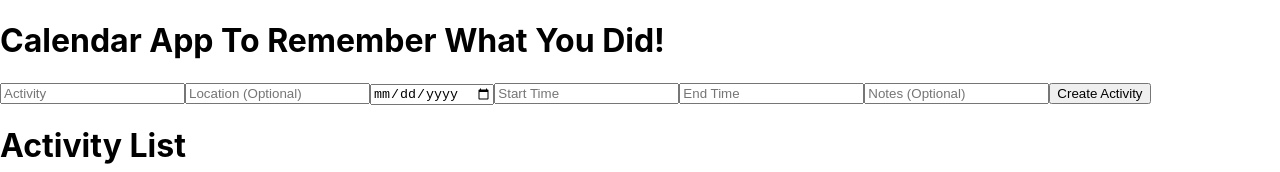
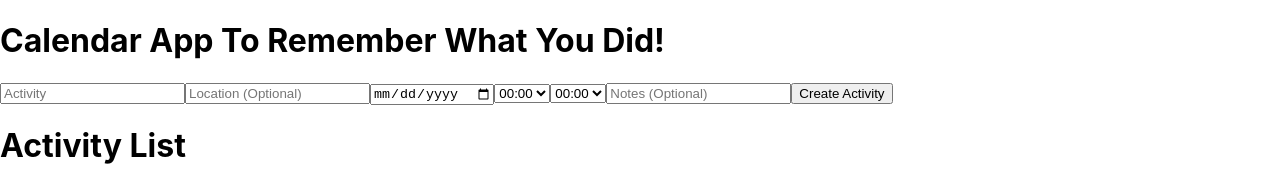
Before and after one commit to jasonbracco/personal-tracker, a React (Create React App) app: page / in a window 1280 px wide. Shown: the top 172 px of the page. Built offline with nearby package versions, Linux system fonts and the light colour scheme.

Commit message:
changed input form to be managed by state, not useRef

```diff
--- a/src/components/ActivityInputForm.tsx
+++ b/src/components/ActivityInputForm.tsx
@@ -1,4 +1,4 @@
-import React, {useRef} from "react"
+import React, {useState} from "react"
 
 interface ActivityFormProps {
     onAddActivity: (activityName: string, date: string, startTime: string, endTime: string, location?: string, notes?:string) => void;
@@ -6,28 +6,30 @@ interface ActivityFormProps {
 
 function ActivityInputForm({ onAddActivity }: ActivityFormProps){
 
-    const activityNameInputRef = useRef<HTMLInputElement>(null); // Check docs for this, when DOM initially loads this doesnt exist
-    const locationInputRef = useRef<HTMLInputElement>(null); // Check docs for this, when DOM initially loads this doesnt exist
-    const dateInputRef = useRef<HTMLInputElement>(null); // Check docs for this, when DOM initially loads this doesnt exist
-    const startTimeInputRef = useRef<HTMLInputElement>(null); // Check docs for this, when DOM initially loads this doesnt exist
-    const endTimeInputRef = useRef<HTMLInputElement>(null); // Check docs for this, when DOM initially loads this doesnt exist
-    const notesInputRef = useRef<HTMLInputElement>(null); // Check docs for this, when DOM initially loads this doesnt exist
+    const [activityName, setActivityName] = useState<string>("");
+    const [location, setLocation] = useState<string>("");
+    const [date, setDate] = useState<string>("");
+    const [startTime, setStartTime] = useState<string>("12:00 AM");
+    const [endTime, setEndTime] = useState<string>("12:00 AM");
+    const [notes, setNotes] = useState<string>("");
+
+    const timeOptions: string[] = [];
+    for (let hour = 0; hour < 24; hour++) {
+        for (let minute = 0; minute < 60; minute += 15) {
+            const time = `${String(hour).padStart(2, "0")}:${String(minute).padStart(2, "0")}`;
+            timeOptions.push(time);
+        }
+    }
 
     function handleNewActivitySubmit(e: React.FormEvent){
         e.preventDefault();
-        const newActivity = activityNameInputRef.current!.value;
-        const newLocation = locationInputRef.current!.value;
-        const newDate = dateInputRef.current!.value //gets date as a string, but as yyyy-mm-dd format
-        const newStartTime = startTimeInputRef.current!.value;
-        const newEndTime = endTimeInputRef.current!.value;
-        const newNotes = notesInputRef.current!.value;
 
-        if (!newActivity || !newStartTime || !newEndTime || !newDate) {
+        if (!activityName || !startTime || !endTime || !date) {
             window.alert('Fill out all required fields.');
             return;
         }
          // Getting date to mm/dd/yyyy format
-        const [year, month, day] = newDate.split("-");
+        const [year, month, day] = date.split("-");
         const dayOfTheWeekIndex = new Date(`${year}-${month}-${day}`).getDay() + 1;
         console.log(dayOfTheWeekIndex)
         const daysOfWeek = ['Sunday', 'Monday', 'Tuesday', 'Wednesday', 'Thursday', 'Friday', 'Saturday'];
@@ -35,25 +37,33 @@ function ActivityInputForm({ onAddActivity }: ActivityFormProps){
         const monthDayYear = `${month}/${day}/${year}`
         const formattedDate = `${dayOfTheWeek}, ${monthDayYear}`
 
-        onAddActivity(newActivity, formattedDate, newStartTime, newEndTime, newLocation, newNotes);
+        onAddActivity(activityName, formattedDate, startTime, endTime, location, notes);
 
-        activityNameInputRef.current!.value = ""
-        startTimeInputRef.current!.value = ""
-        endTimeInputRef.current!.value = ""
-        dateInputRef.current!.value = ""
-        locationInputRef.current!.value = ""
-        notesInputRef.current!.value = ""
+        setActivityName("");
+        setLocation("");
+        setDate("");
+        setStartTime("12:00 AM");
+        setEndTime("12:00 AM");
+        setNotes("");
     }
 
     return(
         <div>
-            <form onSubmit={handleNewActivitySubmit}>
-                <input type="text" placeholder="Activity" ref={activityNameInputRef}/>
-                <input type="text" placeholder="Location (Optional)" ref={locationInputRef}/>
-                <input type="date" ref={dateInputRef}/>
-                <input type="text" placeholder="Start Time" ref={startTimeInputRef}/>
-                <input type="text" placeholder="End Time" ref={endTimeInputRef}/>
-                <input type="text" placeholder="Notes (Optional)" ref={notesInputRef}/>
+         <form onSubmit={handleNewActivitySubmit}>
+                <input type="text" placeholder="Activity" value={activityName} onChange={(e) => setActivityName(e.target.value)}/>
+                <input type="text" placeholder="Location (Optional)" value={location} onChange={(e) => setLocation(e.target.value)}/>
+                <input type="date" value={date} onChange={(e) => setDate(e.target.value)}/>
+                <select value={startTime} onChange={(e) => setStartTime(e.target.value)}>
+                    {timeOptions.map((time, index) => (
+                        <option key={index} value={time}>{time}</option>
+                    ))}
+                </select>
+                <select value={endTime} onChange={(e) => setEndTime(e.target.value)}>
+                    {timeOptions.map((time, index) => (
+                        <option key={index} value={time}>{time}</option>
+                    ))}
+                </select>
+                <input type="text" placeholder="Notes (Optional)" value={notes} onChange={(e) => setNotes(e.target.value)}/>
                 <button type="submit">Create Activity</button>
             </form>
         </div>
--- a/src/components/ActivityList.tsx
+++ b/src/components/ActivityList.tsx
@@ -12,7 +12,7 @@ function ActivityList() {
             <h1>Activity List</h1>
             <ul>
                 {activities.map((activity) => {
-                    return <li key={activity.activityName}>{activity.activityName} on {activity.date} from {activity.startTime} - {activity.endTime}</li>
+                    return <li key={Math.random()}>{activity.activityName} on {activity.date} from {activity.startTime} - {activity.endTime}</li>
                 })}
             </ul>
         </div>
--- a/src/components/Calendar.tsx
+++ b/src/components/Calendar.tsx
@@ -9,6 +9,7 @@ import { start } from "repl";
 function Calendar() {
 
     const { activities, setActivities } = useContext(ActivityContext) as ActivityContextType
+    console.log(activities)
 
     const [selectedMonth, setSelectedMonth] = useState<string>(" ");
     const [selectedYear, setSelectedYear] = useState<number>(new Date().getFullYear());
--- a/src/components/CalendarDay.tsx
+++ b/src/components/CalendarDay.tsx
@@ -12,6 +12,7 @@ interface CalendarDayProps {
 function CalendarDay(props: CalendarDayProps){
 
     const thisDaysActivities = props.dayActivityObject.activities;
+    // console.log(thisDaysActivities)
     const day = props.dayActivityObject.day
 
     return (
@@ -22,7 +23,7 @@ function CalendarDay(props: CalendarDayProps){
             <div className="activity-blocks">
                 {thisDaysActivities.map((activity, index) => (
                     <div key={Math.random()} className="activity-block">
-                        {activity.activityName}
+                        {activity.activityName}: {activity.startTime} - {activity.endTime}
                     </div>
                 ))}
             </div>
--- a/src/styling/CalendarBoxes.css
+++ b/src/styling/CalendarBoxes.css
@@ -30,7 +30,6 @@
 }
 
 .activity-block {
-    position: absolute;
     top: 0;
     left: 0;
     right: 0;
@@ -39,3 +38,7 @@
     padding: 5px;
     overflow: hidden; /* Ensure activity content doesn't overflow */
 }
+
+.activity-block:hover {
+    background-color: rgb(85, 165, 227);
+}
```
